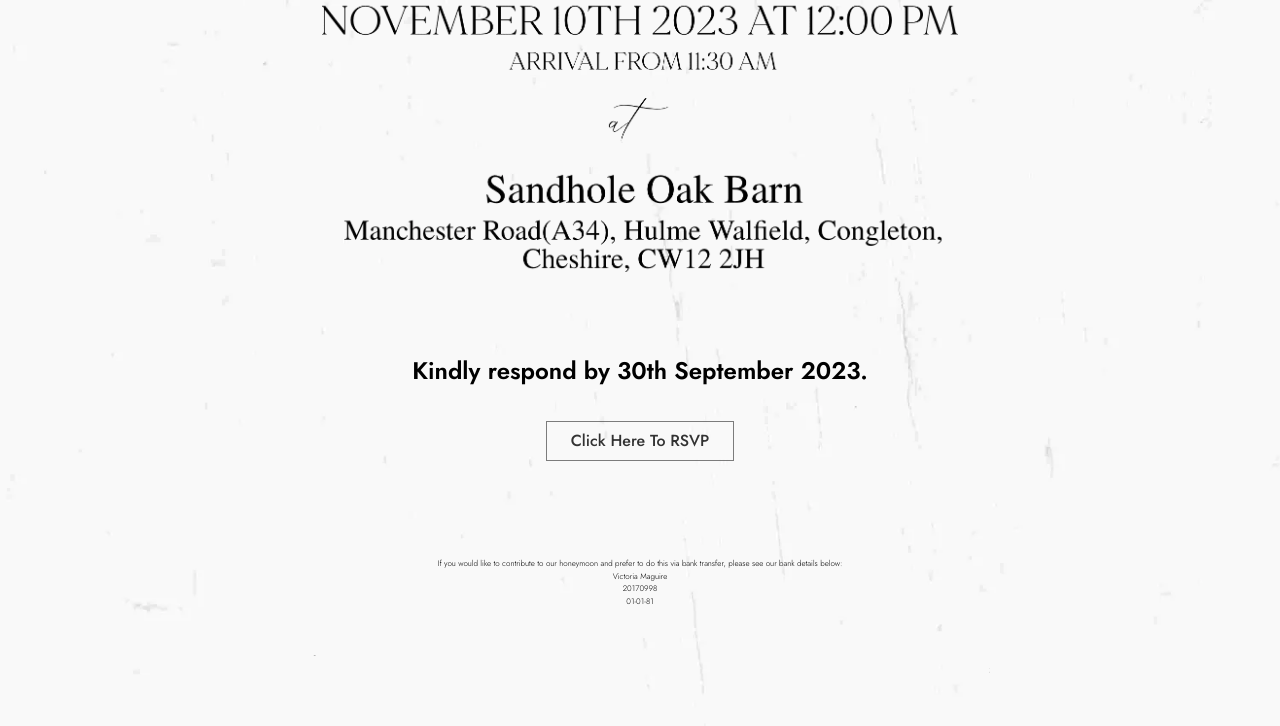
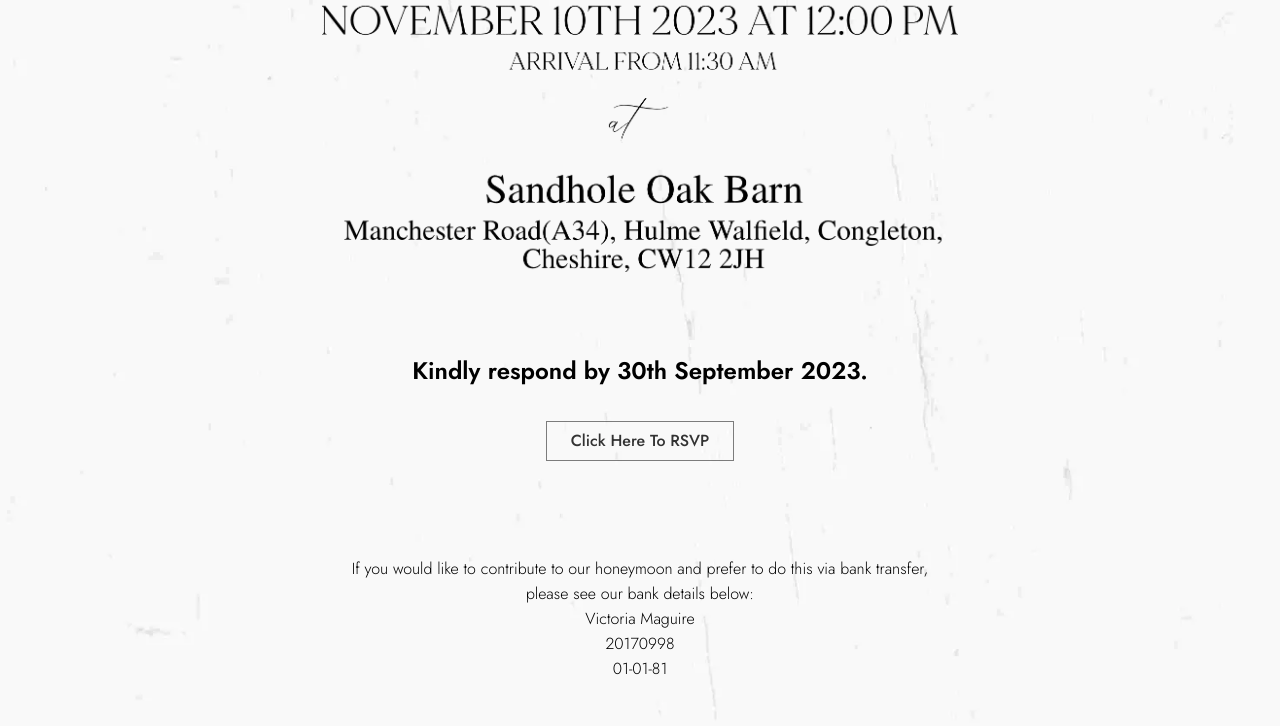
Before and after one commit to mbowman100/Bowman-Wedding-HTML, a website built with Parcel: page index.html in a window 1280 px wide. Shown: the part 744-1470 px from the top of the page. Built offline with nearby package versions, Linux system fonts and the light colour scheme.

Commit message:
Commit from TeleportHQ

```diff
--- a/index.css
+++ b/index.css
@@ -11,9 +11,9 @@
 }
 .home-main {
   flex: 1;
-  width: 700px;
   height: 100%;
   display: flex;
+  max-width: 700px;
   align-items: center;
   flex-direction: column;
   padding-bottom: 0px;
@@ -71,7 +71,7 @@
   justify-content: space-between;
 }
 .home-text04 {
-  font-size: 0.5rem;
+  font-size: 1rem;
   text-align: center;
   font-weight: 600;
   margin-bottom: 0px;
```
